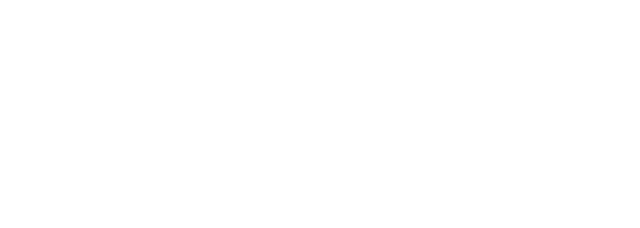
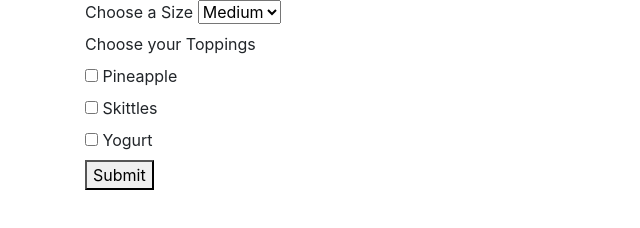
Before and after one commit to njhnny/pizza-parlor, a plain HTML site: page index.html in a window 1280 px wide. Shown: the whole page, without its empty margins (0-640 px from the left). Drawn offline with Linux system fonts and the light colour scheme.

Commit message:
create user interface

```diff
--- a/index.html
+++ b/index.html
@@ -8,5 +8,27 @@
     <link href="css/styles.css" rel="stylesheet" type="text/css">
   </head>
   <body>
+    <div class="container">
+      <form class="form">
+        <label>Choose a Size</label>
+        <select id="size" name="size">
+          <option value="medium">Medium</option>
+          <option value="small">Petite</option>
+          <option value="large">Venti</option>
+        </select>
+        <br>
+        <label>Choose your Toppings</label>
+        <br>
+        <input type="checkbox" id="topping1" name="topping1" value="Pineapple">
+        <label for="topping">Pineapple</label><br>
+        <input type="checkbox" id="topping2" name="topping2" value="Skittles">
+        <label for="topping2">Skittles</label><br>
+        <input type="checkbox" id="topping3" name="topping3" value="Yogurt">
+        <label for="topping3">Yogurt</label><br>
+        <button type="submit" class="class=" btn="" btn-primary="">Submit</button>
+      </form>
+      <br>
+      <p></p>
+    </div>
   </body>
 </html>
```
